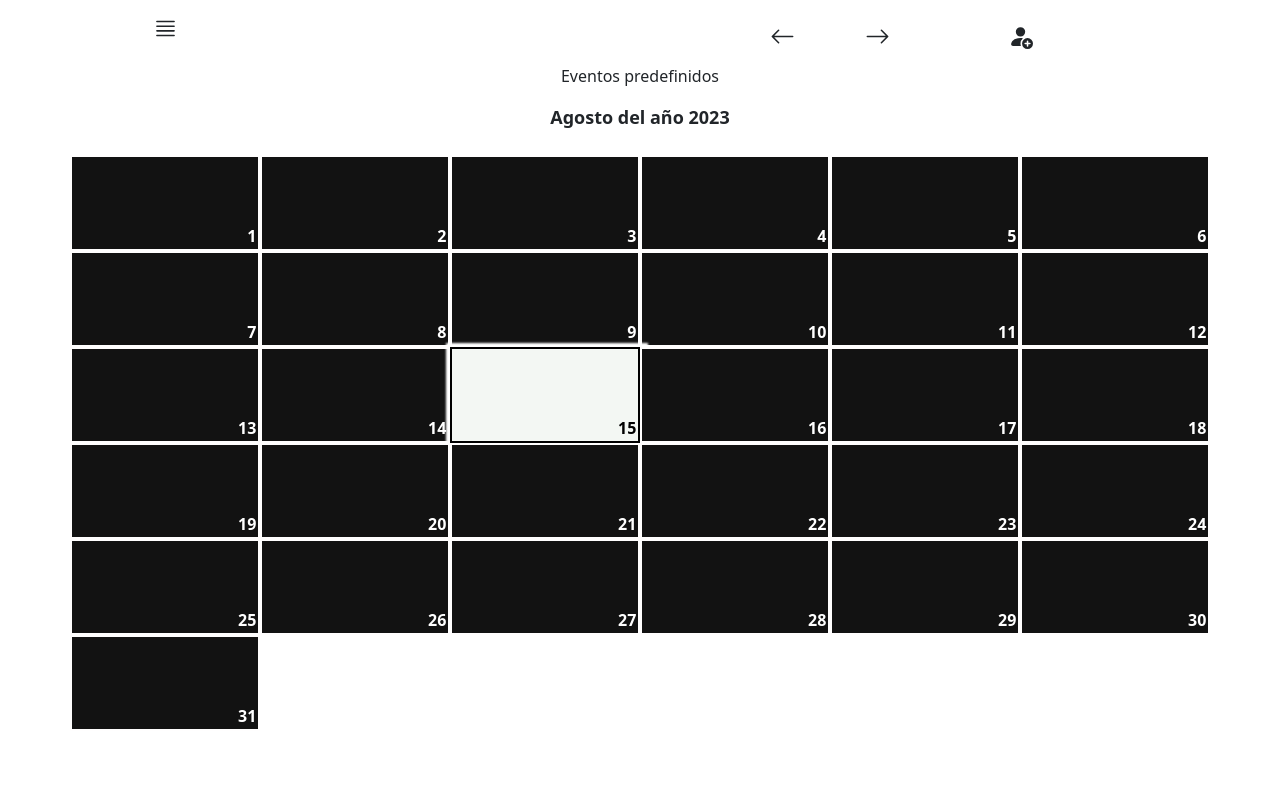
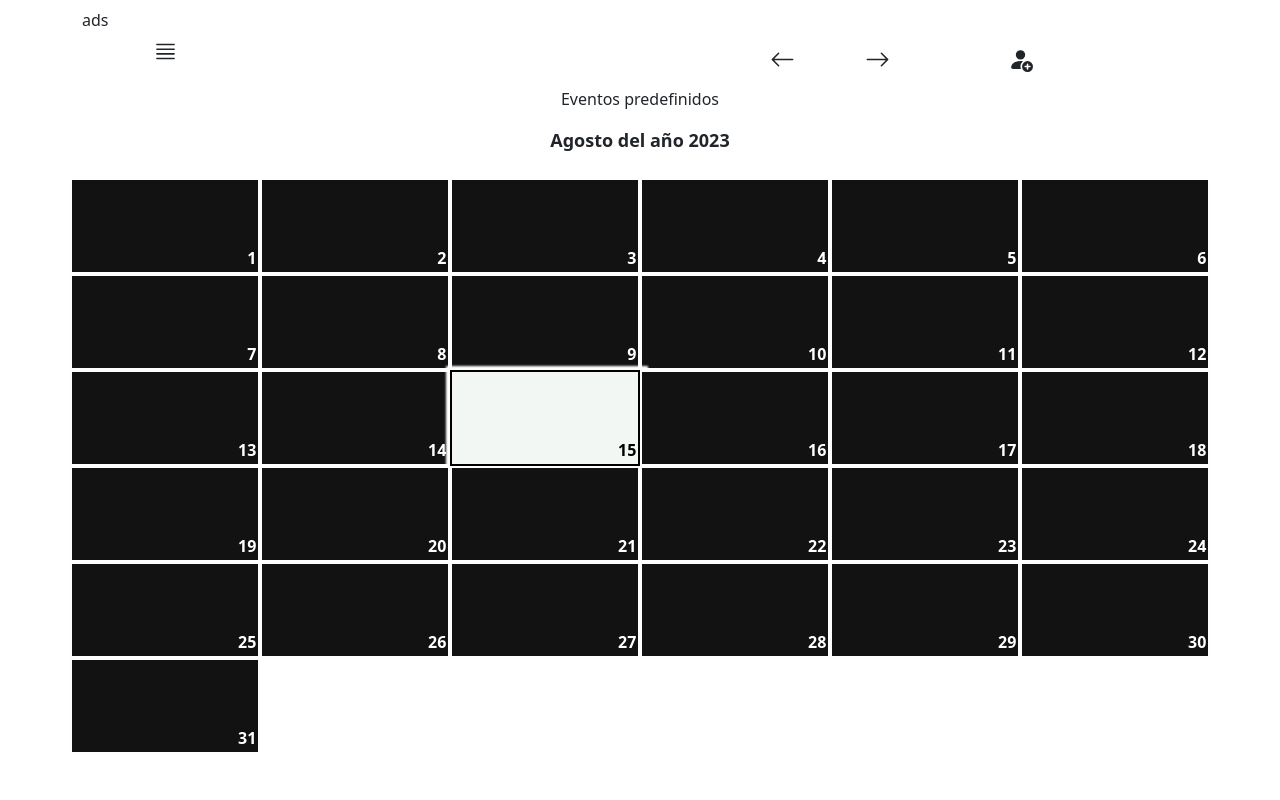
Before and after one commit to angel23c/Calendario, a PHP site: page / in a window 1280 px wide. Run offline with PHP 8.4, Linux system fonts and the light colour scheme; some libraries are stand-ins or nearby versions.

Commit message:
cambios php2

```diff
--- a/index.php
+++ b/index.php
@@ -1,3 +1,7 @@
+
+<?php
+echo "ads";
+?>
 <!doctype html>
 <html lang="en">
   <head>
```
